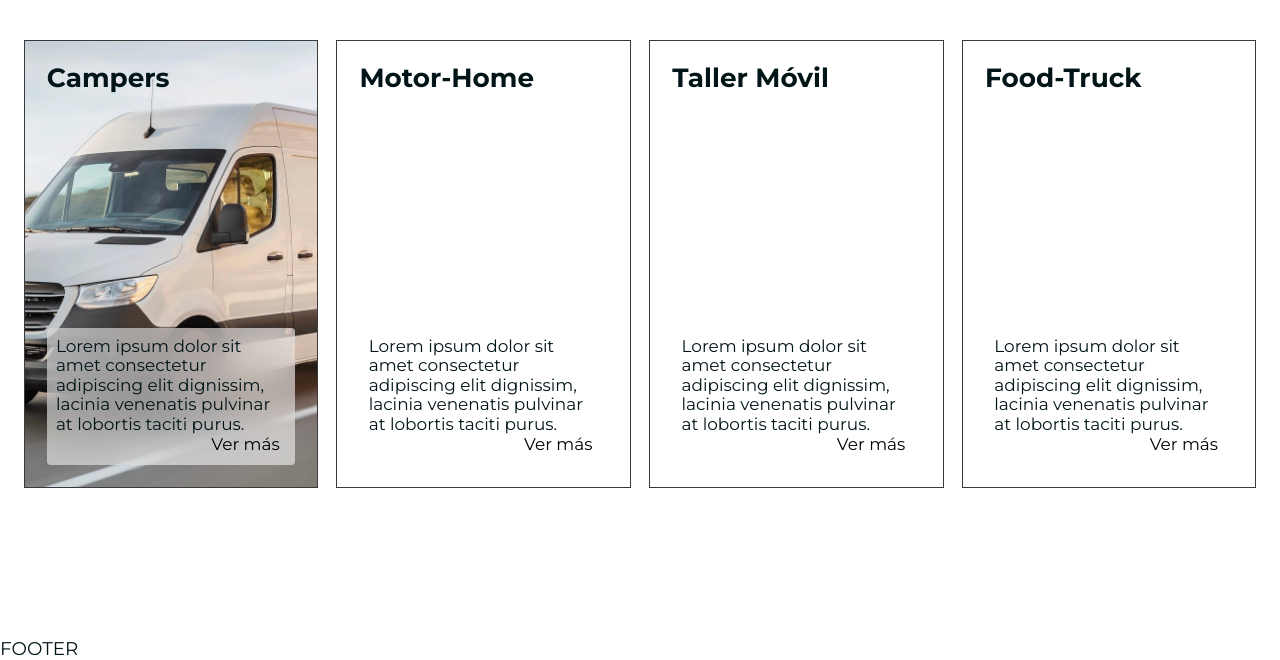
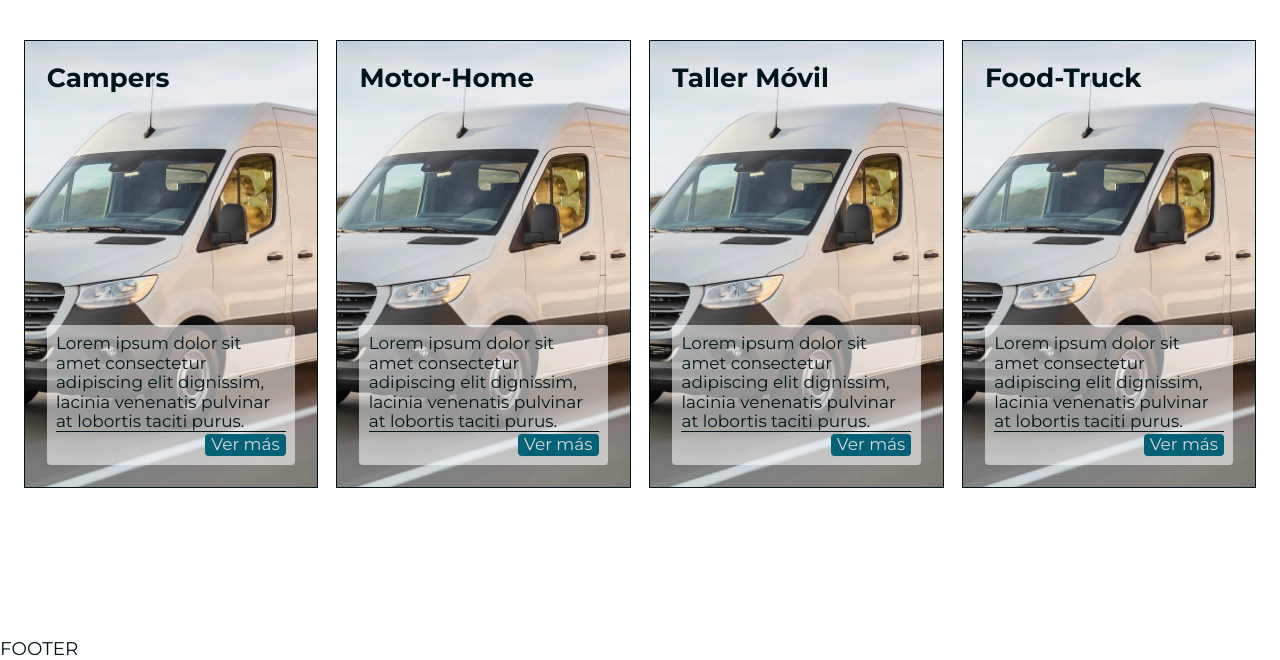
Before and after one commit to xdguido/Carrozados-RF-Website, a website built with Parcel: page src/index.html in a window 1280 px wide. Shown: the part 962-1622 px from the top of the page. Built offline with nearby package versions, Linux system fonts and the light colour scheme.

Commit message:
add style

```diff
--- a/src/index.html
+++ b/src/index.html
@@ -70,7 +70,7 @@
             </div>
           </div>
 
-          <div class="card flex">
+          <div class="card motor-home flex">
             <div class="card__top flex">
               <h2 class="card__header">Motor-Home</h2>
             </div>
@@ -83,7 +83,7 @@
             </div>
           </div>
 
-          <div class="card flex">
+          <div class="card taller flex">
             <div class="card__top flex">
               <h2 class="card__header">Taller Móvil</h2>
             </div>
@@ -96,7 +96,7 @@
             </div>
           </div>
 
-          <div class="card flex">
+          <div class="card foodtruck flex">
             <div class="card__top flex">
               <h2 class="card__header">Food-Truck</h2>
             </div>
--- a/src/styles/main.css
+++ b/src/styles/main.css
@@ -41,6 +41,7 @@ h2 {
 
 button {
   cursor: pointer;
+  color: inherit;
 }
 .btn-mobile-nav-toggle.material-icons {
   display: none;
@@ -65,8 +66,10 @@ button {
 }
 .btn__card {
   font-size: var(--step--1);
-  background-color: transparent;
+  color: var(--clr-primary);
+  background-color: var(--clr-accent);
   border-style: none;
+  border-radius: 4px;
 }
 .btn-contact {
   display: none;
@@ -75,12 +78,7 @@ button {
   font-weight: 500;
 }
 
-/* Typography */
-
 /* Primary Header */
-
-.logo {
-}
 
 .primary-header {
   position: fixed;
@@ -95,7 +93,7 @@ button {
   background-color: var(--clr-bg-primary);
 }
 
-/* Main Content */
+/* Hero Section */
 
 .section-home {
   flex-direction: column;
@@ -106,6 +104,8 @@ button {
   background-repeat: no-repeat;
   background-size: cover;
 }
+
+/* Carrozados Section */
 
 .section-carrozados {
   flex-direction: column;
@@ -124,7 +124,7 @@ button {
   flex-direction: column;
   justify-content: space-between;
   padding: 1.2rem;
-  border: solid 1px rgb(58, 58, 58);
+  border: solid 1px var(--clr-secondary);
   flex-basis: clamp(16rem, 22vw, 22rem);
   height: clamp(19rem, 35vw, 35rem);
   background-size: cover;
@@ -134,14 +134,27 @@ button {
 .card__bottom {
   flex-direction: column;
   align-items: end;
-  --gap: 0;
+  --gap: 0.1rem;
   padding: 0.5rem;
   border-radius: 0.2rem;
+
   font-size: var(--step--1);
   color: var(--clr-secondary);
   background-color: var(--clr-bg-primary);
 }
+.card__bottom p {
+  border-bottom: solid 1px var(--clr-secondary);
+}
 .card.campers {
+  background-image: url(../images/carrozados/motor-home/motor-home-3.jpeg);
+}
+.card.motor-home {
+  background-image: url(../images/carrozados/motor-home/motor-home-3.jpeg);
+}
+.card.taller {
+  background-image: url(../images/carrozados/motor-home/motor-home-3.jpeg);
+}
+.card.foodtruck {
   background-image: url(../images/carrozados/motor-home/motor-home-3.jpeg);
 }
 
@@ -158,7 +171,6 @@ button {
   justify-content: center;
   background: rgba(0, 0, 0, 0.5);
 }
-
 .modal__inner {
   flex-direction: column;
   background-color: var(--clr-primary);
@@ -168,15 +180,12 @@ button {
   width: min(90vw, 70rem);
   height: min(80vh, 40rem);
 }
-
 .modal__top {
   justify-content: space-between;
 }
-
 .modal__content {
   margin-block-end: min(5vw, 2rem);
 }
-
 .modal__bottom {
   /* display: grid;
   gap: 1rem;
@@ -184,34 +193,30 @@ button {
   overflow-y: scroll;
   overflow-x: hidden;
 }
-
 .modal__card-container {
   /* display: grid;
   grid-template-columns: 1fr 1fr 1fr 1fr; */
   border: 1px solid black;
 }
-
 .modal__card-image {
 }
-
 .modal__card-leyend {
 }
 
 /* Support */
 
-@supports (backdrop-filter: blur(18px)) {
+/* @supports (backdrop-filter: blur(18px)) {
   .card__bottom,
   .primary-header {
     background-color: var(--clr-bg-primary);
     backdrop-filter: blur(18px);
   }
-}
+} */
 
 /* Media Queries */
 
 @media (max-width: 800px) {
   /* nav bar */
-
   .primary-navigation {
     position: fixed;
     z-index: 1000;
@@ -221,9 +226,13 @@ button {
     flex-direction: column;
     transform: translateX(100%);
     transition: transform 300ms ease-in-out;
-    background-color: rgba(0, 0, 0, 0.85);
+    background-color: var(--clr-bg-primary);
   }
-
+  /* @supports (backdrop-filter: blur(18px)) {
+    .primary-navigation {
+      backdrop-filter: blur(18px);
+    }
+  } */
   .primary-navigation[data-visible="true"] {
     transform: translateX(0%);
   }
```
Also changed, not shown: src/images/carrozados/campers/camper-2.webp (deleted), src/images/carrozados/campers/camper.PNG (added), src/images/carrozados/campers/camper.jpg (deleted), src/images/carrozados/motor-home/motor-home-2.webp (deleted), src/images/carrozados/motor-home/motor-home.webp (deleted).
